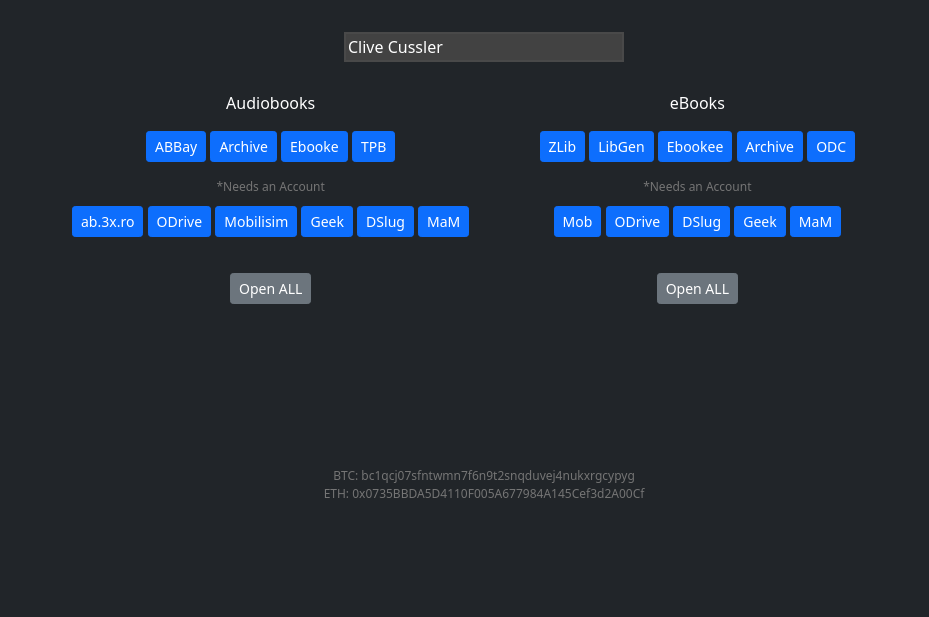
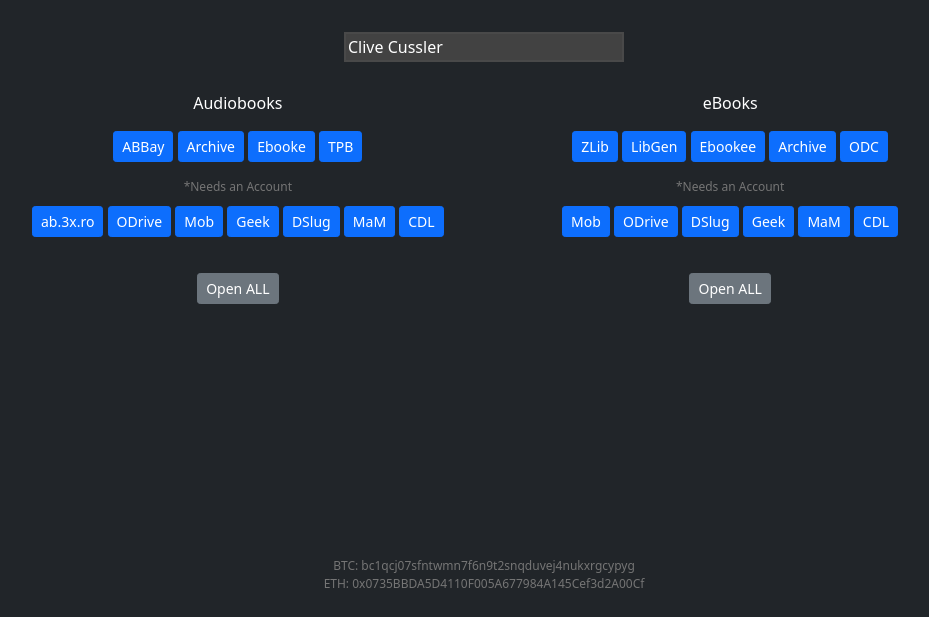
Before and after one commit to ABSearch/ABSearch.github.io, a plain HTML site: page index.html in a window 1280 px wide. Shown: the part 183-800 px from the top of the page, without its empty margins (156-1085 px from the left). Drawn offline with nearby package versions, Linux system fonts and the light colour scheme.

Commit message:
Update index.html

```diff
--- a/index.html
+++ b/index.html
@@ -56,10 +56,28 @@
 			.btn:hover {
 				box-shadow: 0 0 0 0.1rem rgba(105, 105, 105, 0.5) !important;
 			}
-			.wrapper {
+			.thebuttons {
 				display: grid;
-				height: 50vh;
-				grid-template-columns: 0.5fr 1fr 1fr 0.5fr;
+				grid-template-columns: 0.3fr 1fr 1fr 0.3fr;
+			}
+			html,
+			body {
+				height: 100%;
+				margin: 0;
+			}
+			#wrapper {
+				height: 100%;
+				padding-bottom: 160px;
+			}
+			body > #wrapper {
+				height: auto;
+				min-height: 100%;
+			}
+			.footer {
+				height: 60px;
+				margin-top: -60px;
+				position: relative;
+				color: #fff;
 			}
 		</style>
 
@@ -138,7 +156,8 @@
 		</script>
 	</head>
 
-	<body class="bg-dark text-white" style="height: 100vh">
+	<body class="bg-dark text-white">
+		<div id="wrapper">
 			<div align="center" style="padding-top: 50" id="content">
 				<img
 					src="https://i.imgur.com/Rso17XC.jpg"
@@ -147,14 +166,14 @@
 
 				<form onsubmit="event.preventDefault();" id="inputForm">
 					<input type="text" value="Clive Cussler" name="inputBox" />
-				<div class="wrapper" style="text-align: center">
+					<div class="thebuttons" style="text-align: center">
 						<div><!-- LEFT - Empty On Purpose--></div>
 						<div class="buttonGroup" style="margin: 0px 10px">
 							<br />
 							<p>Audiobooks</p>
 
 							<button
-							onclick="submitForm(this, {url:'audiobookbay.nl',keys:[{n:'s',i:'inputBox'}]});"
+								onclick="submitForm(this, {url:'audiobookbay.nl/',keys:[{n:'s',i:'inputBox'}]});"
 								class="btn btn-primary btn-sm shadow-none"
 							>
 								ABBay
@@ -193,7 +212,7 @@
 								</p>
 
 								<button
-								onclick="submitForm(this, {url:'bing.com/search',keys:[{n:'q',i:'inputBox', p:'site:audiobooks.3xforum.ro '}]});"
+									onclick="submitForm(this, {url:'bing.com/search/',keys:[{n:'q',i:'inputBox', p:'site:audiobooks.3xforum.ro '}]});"
 									class="btn btn-primary btn-sm shadow-none"
 								>
 									ab.3x.ro
@@ -208,7 +227,7 @@
 									onclick="submitForm(this, {url:'forum.mobilism.me/search.php',keys:[{n:'keywords',i:'inputBox'},{n:'terms',v:'all'},{n:'fid[]',v:'124'},{n:'sc',v:'1'},{n:'sf',v:'titleonly'},{n:'sk',v:'t'},{n:'sd',v:'d'},{n:'sr',v:'topics'},{n:'h',v:'300'},{n:'t',v:'0'}]});"
 									class="btn btn-primary btn-sm shadow-none"
 								>
-								Mobilisim
+									Mob
 								</button>
 								<button
 									onclick="submitForm(this, {url:'nzbgeek.info/geekseek.php',keys:[{n:'browseincludewords',i:'inputBox'}, {n:'c',v:'3030'}]});"
@@ -217,7 +236,7 @@
 									Geek
 								</button>
 								<button
-								onclick="submitForm(this, {url:'drunkenslug.com',keys:[{a:'search/',i:'inputBox'}, {n:'t',v:'3030'}]});"
+									onclick="submitForm(this, {url:'drunkenslug.com/',keys:[{a:'search/',i:'inputBox'}, {n:'t',v:'3030'}]});"
 									class="btn btn-primary btn-sm shadow-none"
 								>
 									DSlug
@@ -227,6 +246,12 @@
 									class="btn btn-primary btn-sm shadow-none"
 								>
 									MaM
+								</button>
+								<button
+									onclick="submitForm(this, {url:'www.christiandl.com/search2/',keys:[{n:'search',i:'inputBox'}, {n:'searchtype',v:'1'}, {n:'brd[17]',v:'17'}, {n:'brd[20]',v:'20'}, {n:'brd[21]',v:'21'}]});"
+									class="btn btn-primary btn-sm shadow-none"
+								>
+									CDL
 								</button>
 								<p style="margin-top: 30px">
 									<button
@@ -268,7 +293,7 @@
 							</button>
 
 							<button
-							onclick="submitForm(this, {url:'odcrawler.xyz',keys:[{a:'search/',i:'inputBox'}]});"
+								onclick="submitForm(this, {url:'odcrawler.xyz/',keys:[{a:'search/',i:'inputBox'}]});"
 								class="btn btn-primary btn-sm shadow-none"
 							>
 								ODC
@@ -300,7 +325,7 @@
 									ODrive
 								</button>
 								<button
-								onclick="submitForm(this, {url:'drunkenslug.com',keys:[{a:'search/',i:'inputBox'}, {n:'t',v:'7000'}]});"
+									onclick="submitForm(this, {url:'drunkenslug.com/',keys:[{a:'search/',i:'inputBox'}, {n:'t',v:'7000'}]});"
 									class="btn btn-primary btn-sm shadow-none"
 								>
 									DSlug
@@ -318,6 +343,12 @@
 								>
 									MaM
 								</button>
+								<button
+									onclick="submitForm(this, {url:'www.christiandl.com/search2/',keys:[{n:'search',i:'inputBox'}, {n:'searchtype',v:'1'}, {n:'brd[16]',v:'16'}, {n:'brd[17]',v:'17'}, {n:'brd[21]',v:'21'}]});"
+									class="btn btn-primary btn-sm shadow-none"
+								>
+									CDL
+								</button>
 							</div>
 
 							<p style="margin-top: 30px">
@@ -333,8 +364,9 @@
 					</div>
 				</form>
 			</div>
+		</div>
 		<div
-			class="wide"
+			class="footer"
 			style="text-align: center; font-size: 12px; color: rgb(117, 117, 117)"
 		>
 			BTC: bc1qcj07sfntwmn7f6n9t2snqduvej4nukxrgcypyg<br />
```
Lines whose indentation alone changed are shown as unchanged.
